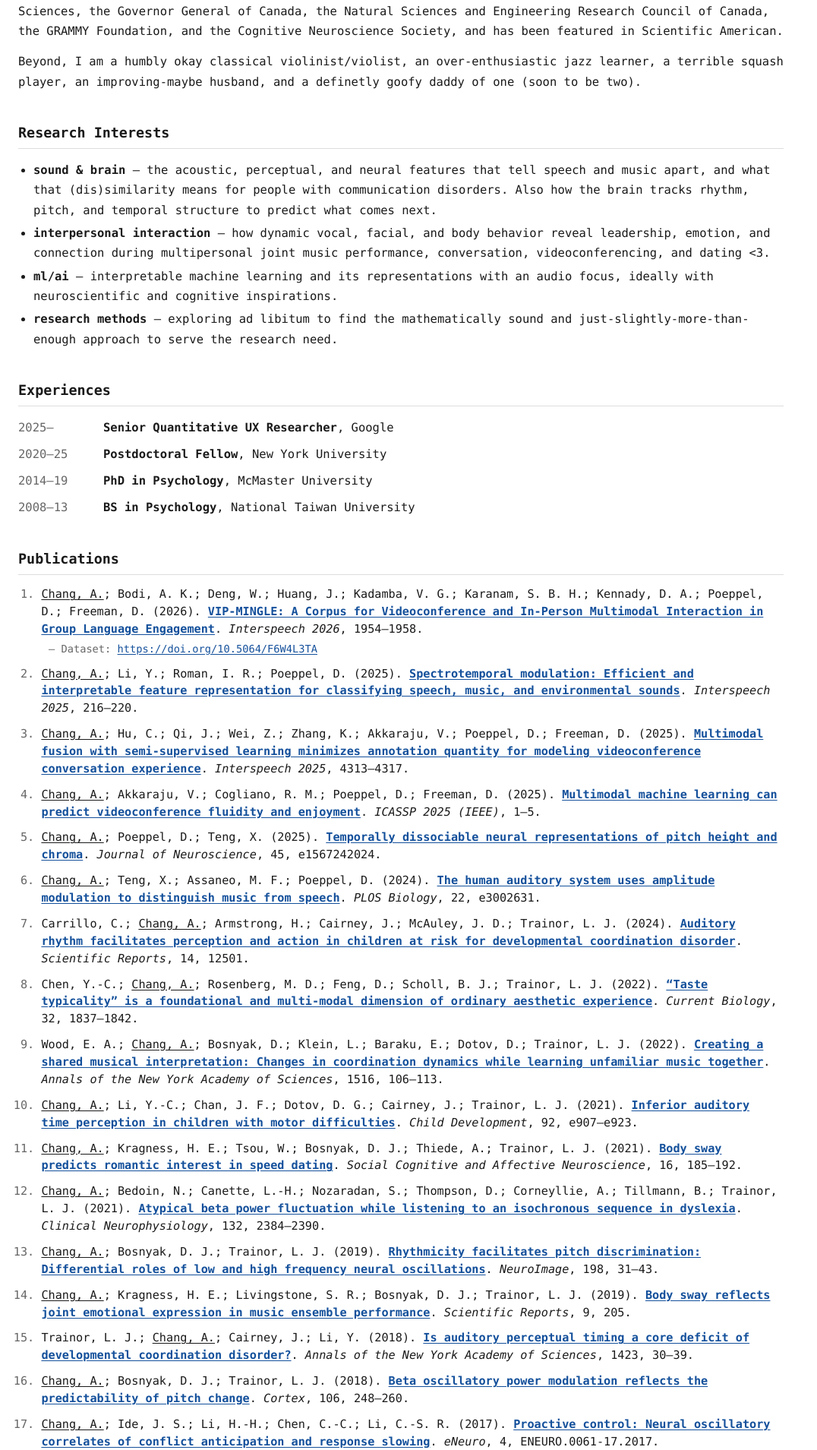
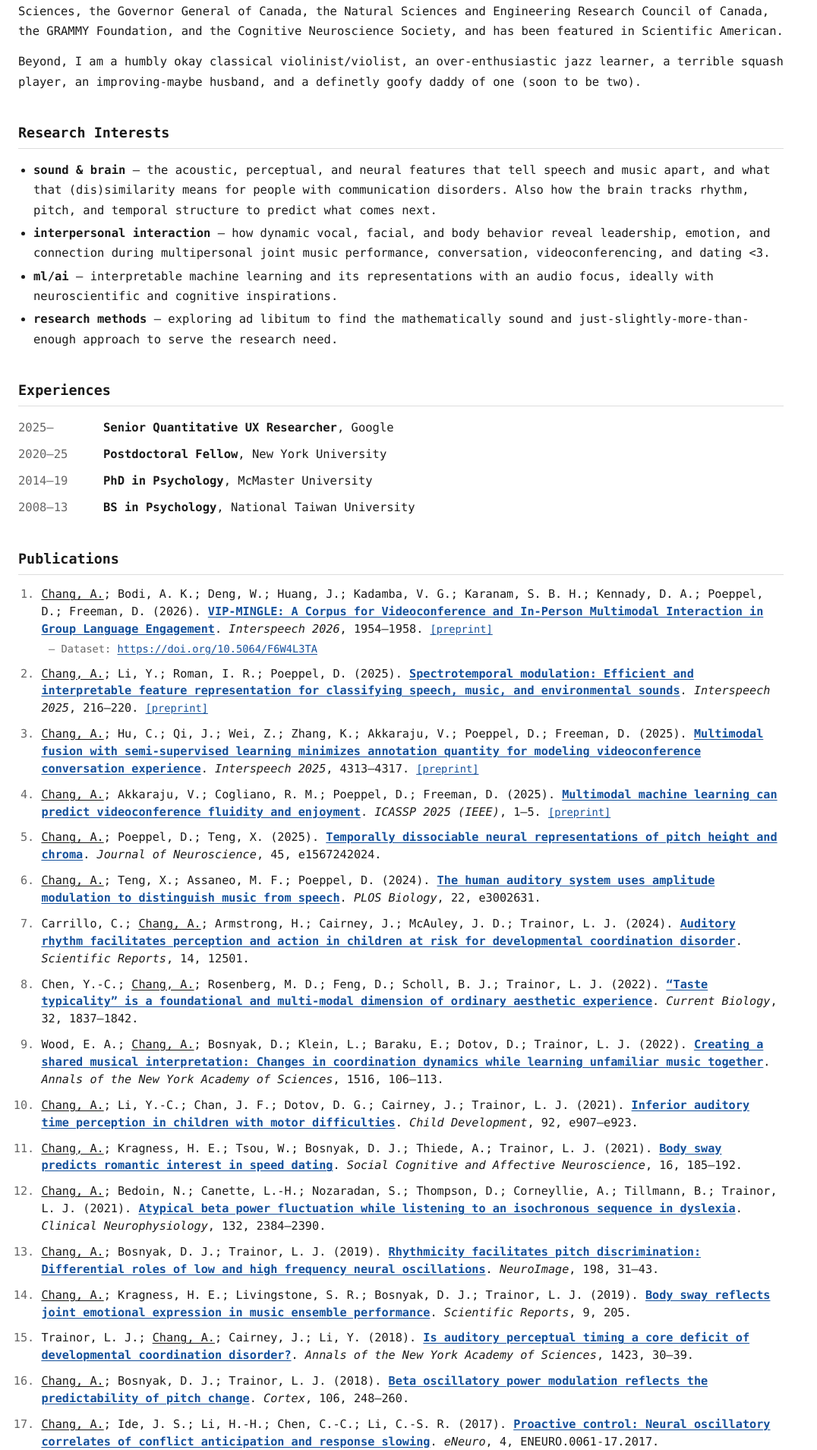
Before and after one commit to curlsloth/curlsloth.github.io, a Jekyll site: the page built from index.md, in a window 1280 px wide. Shown: the part 616-2525 px from the top of the page at 76% size, without its empty margins (0-1076 px from the left). Built offline with Jekyll 4.4.1, drawn with Linux system fonts in a browser that asks for light colours.

Commit message:
Add arXiv preprint links to conference papers
New optional `preprint_doi` field renders a trailing "[preprint]" link;
populated for all four Interspeech and ICASSP papers.

Co-Authored-By: Claude Opus 5 (1M context) <noreply@anthropic.com>

```diff
--- a/_layouts/default.html
+++ b/_layouts/default.html
@@ -56,7 +56,8 @@
           <span class="authors">{{ p.authors | replace: "Chang, A.", '<span class="me">Chang, A.</span>' }}</span>
           ({{ p.year }}).
           {% if p.doi %}<a class="title" href="https://doi.org/{{ p.doi }}">{{ p.title }}</a>{% else %}<span class="title">{{ p.title }}</span>{% endif %}.
-          <span class="venue">{{ p.venue }}</span>{% if p.volume %}, {{ p.volume }}{% endif %}{% if p.pages %}, {{ p.pages }}{% endif %}.
+          <span class="venue">{{ p.venue }}</span>{% if p.volume %}, {{ p.volume }}{% endif %}{% if p.pages %}, {{ p.pages }}{% endif %}.{% if p.preprint_doi %}
+          <a class="preprint" href="https://doi.org/{{ p.preprint_doi }}">[preprint]</a>{% endif %}
           {% if p.dataset_doi %}
           <ul class="pub-extra">
             <li>Dataset: <a href="https://doi.org/{{ p.dataset_doi }}">https://doi.org/{{ p.dataset_doi }}</a></li>
--- a/assets/css/style-90s.css
+++ b/assets/css/style-90s.css
@@ -126,6 +126,7 @@ ol.pubs li { margin: 0 0 0.6rem; line-height: 1.4; }
 .pub .title { font-weight: 400; }
 .pub .venue { font-style: italic; }
 .pub .me { font-weight: 700; text-decoration: none; }
+.pub .preprint { font-size: 0.9em; white-space: nowrap; }
 .pub-extra {
   list-style: none;
   margin: 0.15rem 0 0;
--- a/assets/css/style.css
+++ b/assets/css/style.css
@@ -122,6 +122,8 @@ ol.pubs li::marker { color: var(--muted); }
 .pub .title { font-weight: 600; }
 .pub .venue { font-style: italic; }
 .pub .me { text-decoration: underline; text-underline-offset: 2px; }
+.pub .preprint { font-size: 0.9em; white-space: nowrap; }
+.pub .preprint:hover { color: var(--link-hi); }
 .pub-extra {
   list-style: none;
   margin: 0.25rem 0 0;
```
Also changed, not shown: _data/publications.yml (+6 -1 lines).
